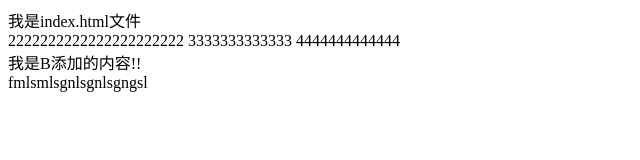
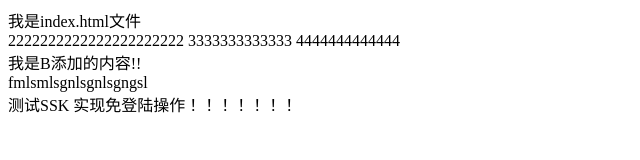
Before and after one commit to NDluoluo/git-demo, a plain HTML site: page index.html in a window 1280 px wide. Shown: the whole page, without its empty margins (0-640 px from the left). Drawn offline with Linux system fonts and the light colour scheme.

Commit message:
测试SSK登录

```diff
--- a/index.html
+++ b/index.html
@@ -11,5 +11,7 @@
     4444444444444
     <div>我是B添加的内容!!</div>
     <div>fmlsmlsgnlsgnlsgngsl</div>
+
+    测试SSK 实现免登陆操作！！！！！！！
 </body>
 </html>
```
